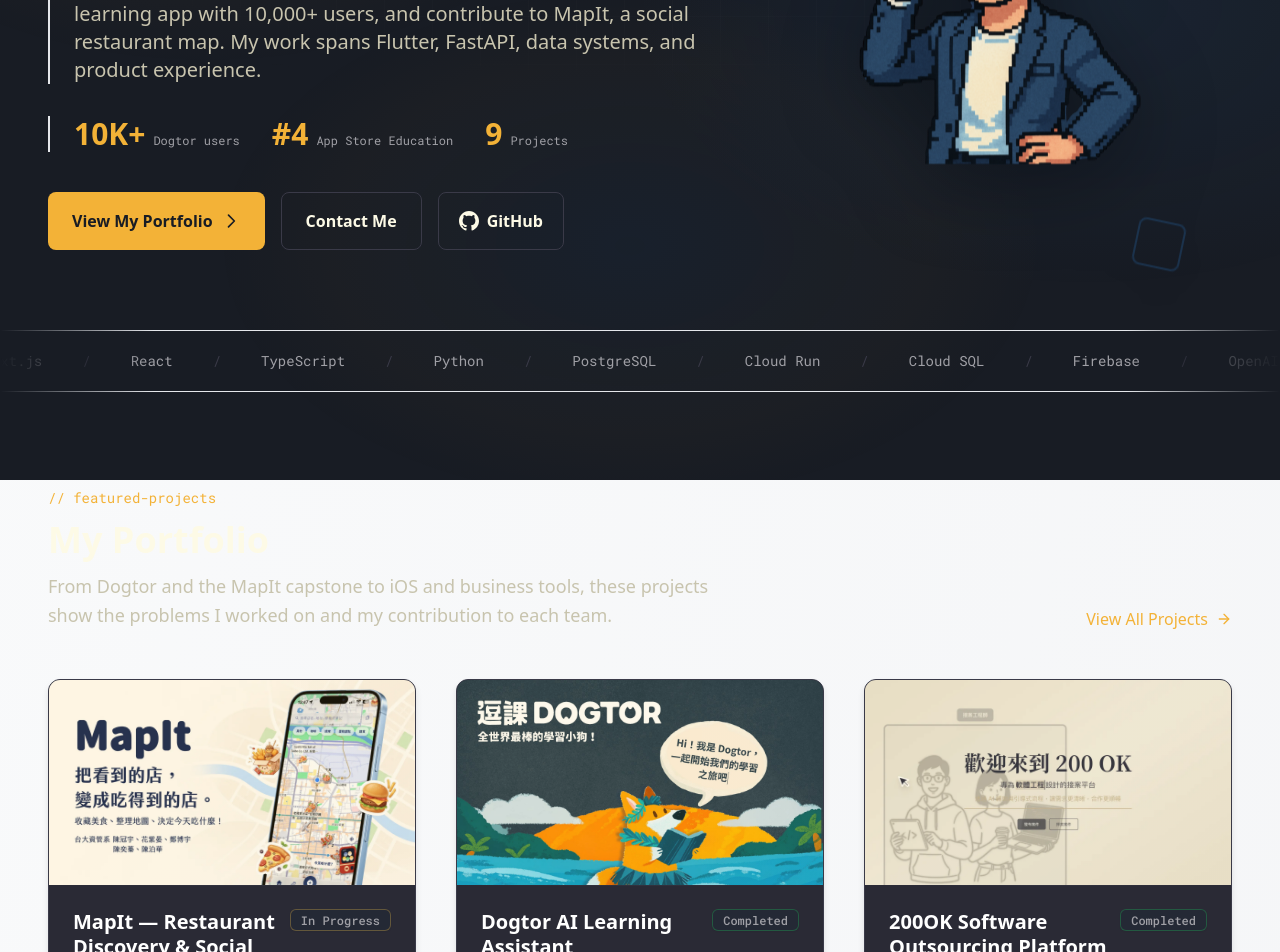
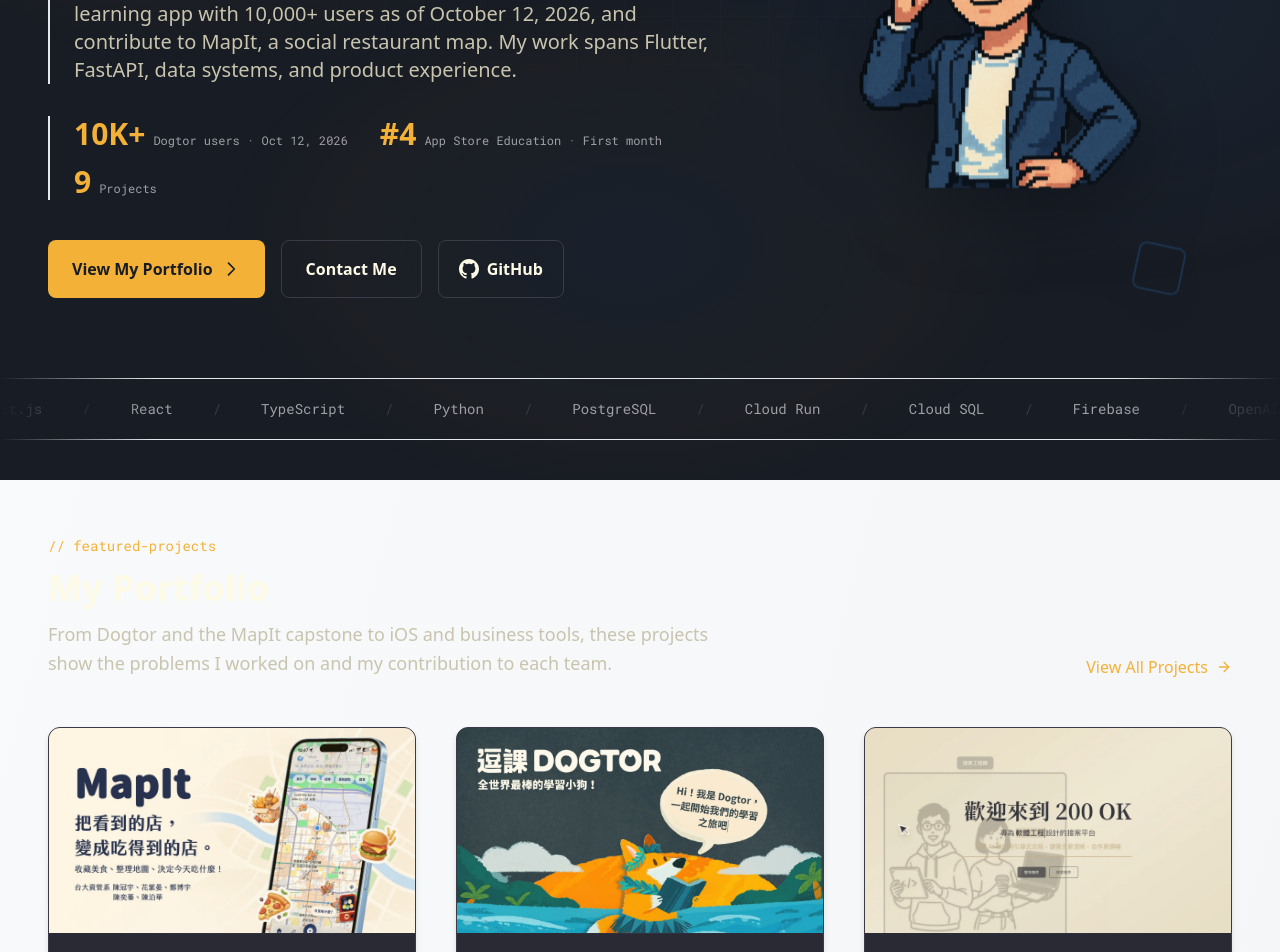
Before and after one commit to pierrechen2001/pierre-portfolio, a Next.js app: page / in a window 1280 px wide. Shown: the part 320-1272 px from the top of the page. Built offline with nearby package versions, Linux system fonts and the light colour scheme.

Commit message:
fix: clarify Dogtor milestones and portfolio project count

```diff
--- a/src/app/page.tsx
+++ b/src/app/page.tsx
@@ -117,8 +117,8 @@
                 {/* Achievement Stats Strip - Mobile */}
                 <div className="flex flex-wrap gap-x-6 gap-y-2">
                   {[
-                    { value: '10K+', label: language === 'zh' ? 'Dogtor 用戶' : 'Dogtor users' },
-                    { value: '#4',   label: language === 'zh' ? 'App Store' : 'App Store' },
+                    { value: '10K+', label: language === 'zh' ? 'Dogtor 用戶 · 2026/10/12' : 'Dogtor users · Oct 12, 2026' },
+                    { value: '#4',   label: language === 'zh' ? 'App Store 教育類 · 上線首月' : 'App Store Education · First month' },
                     { value: String(projects.length), label: language === 'zh' ? '收錄專案' : 'Projects' },
                   ].map(stat => (
                     <div key={stat.value} className="flex items-baseline gap-1.5">
@@ -206,8 +206,8 @@
                 {/* Achievement Stats Strip */}
                 <motion.div variants={staggerItem} className="flex flex-wrap gap-x-8 gap-y-3 pl-6 border-l-2 border-[var(--primary)]/20">
                   {[
-                    { value: '10K+', label: language === 'zh' ? 'Dogtor 用戶' : 'Dogtor users' },
-                    { value: '#4',   label: language === 'zh' ? 'App Store 教育類' : 'App Store Education' },
+                    { value: '10K+', label: language === 'zh' ? 'Dogtor 用戶 · 2026/10/12' : 'Dogtor users · Oct 12, 2026' },
+                    { value: '#4',   label: language === 'zh' ? 'App Store 教育類 · 上線首月' : 'App Store Education · First month' },
                     { value: String(projects.length), label: language === 'zh' ? '收錄專案' : 'Projects' },
                   ].map(stat => (
                     <div key={stat.value} className="flex items-baseline gap-2">
--- a/src/app/projects/ProjectsClient.tsx
+++ b/src/app/projects/ProjectsClient.tsx
@@ -27,7 +27,7 @@
               </h1>
               <div className="backdrop-blur-sm bg-[var(--background)]/50 p-6 rounded-xl shadow-sm max-w-3xl mx-auto mb-16">
                 <p className="text-xl text-gray-300 leading-relaxed">
-                  {t('projects_page_description')}
+                  {t('projects_page_description').replace('{count}', String(projects.length))}
                 </p>
               </div>
             </Reveal>
--- a/src/app/projects/[id]/page.tsx
+++ b/src/app/projects/[id]/page.tsx
@@ -44,7 +44,7 @@
       'Pierre Chen',
       '專案開發',
       '作品集',
-      project.status === 'completed' ? '已完成專案' : '開發中專案'
+      project.status === 'live' ? '已上線，持續迭代優化' : project.status === 'completed' ? '已完成專案' : '開發中專案'
     ],
     authors: [{ name: "Pierre Chen" }],
     openGraph: {
--- a/src/app/projects/page.tsx
+++ b/src/app/projects/page.tsx
@@ -1,9 +1,10 @@
 import { Metadata } from 'next';
 import ProjectsClient from './ProjectsClient';
+import { projects } from '@/data/projects';
 
 export const metadata: Metadata = {
   title: "專案作品集 - 展示我的開發作品",
-  description: "瀏覽 Pierre Chen 的八個開發作品，包括 MapIt 社交餐廳地圖、DOGTOR AI 學習 App、aiPlanner 行事曆及企業系統。",
+  description: `瀏覽 Pierre Chen 的 ${projects.length} 個開發作品，包括 MapIt 社交餐廳地圖、DOGTOR AI 學習 App、aiPlanner 行事曆及企業系統。`,
   keywords: [
     "專案作品集", "開發作品", "AI專案", "App開發", "全端開發",
     "MapIt", "Dogtor", "aiPlanner", "ERP系統", "Flutter", "React", "Next.js"
--- a/src/components/ProjectCard.tsx
+++ b/src/components/ProjectCard.tsx
@@ -5,7 +5,7 @@
 import type { PointerEvent } from 'react';
 import { useLanguage } from '@/contexts/LanguageContext';
 
-type ProjectStatus = 'completed' | 'in-progress' | 'planned';
+type ProjectStatus = 'completed' | 'live' | 'in-progress' | 'planned';
 
 interface Skill {
   name: string;
@@ -109,12 +109,14 @@
 
   const statusColor = {
     completed: 'bg-green-500/20 text-green-400 border border-green-500/30',
+    live: 'bg-green-500/20 text-green-400 border border-green-500/30',
     'in-progress': 'bg-[#F3C14B]/20 text-[#F3C14B] border border-[#F3C14B]/30',
     planned: 'bg-gray-500/20 text-gray-400 border border-gray-500/30',
   };
 
   const statusText = {
     completed: { zh: '已完成', en: 'Completed' },
+    live: { zh: '已上線，持續迭代優化', en: 'Live · Continuously improving' },
     'in-progress': { zh: '進行中', en: 'In Progress' },
     planned: { zh: '計劃中', en: 'Planned' },
   };
@@ -170,7 +172,7 @@
           {/* 裝飾性線條 - Tech Accent */}
           <div className="absolute top-0 left-0 w-full h-[1px] bg-gradient-to-r from-transparent via-[var(--border-color)] to-transparent opacity-50 group-hover:via-primary/50 transition-all duration-500"></div>
 
-          <div className="flex justify-between items-start gap-3 mb-4">
+          <div className="flex flex-wrap justify-between items-start gap-3 mb-4">
             <h3 className="text-xl font-bold text-white group-hover:text-[#F3C14B] transition-colors leading-tight flex-grow">{title[language]}</h3>
             <span className={`badge ${statusColor[status]} font-mono text-xs px-3 py-1.5 rounded md:rounded-md border backdrop-blur-sm flex-shrink-0 whitespace-nowrap shadow-sm`}>
               {statusText[status][language]}
--- a/src/components/ProjectDetailClient.tsx
+++ b/src/components/ProjectDetailClient.tsx
@@ -49,7 +49,7 @@
       zh: string[];
     };
     imageUrl: string;
-    status: 'completed' | 'in-progress' | 'planned';
+    status: 'completed' | 'live' | 'in-progress' | 'planned';
     date: {
       en: string;
       zh: string;
@@ -78,6 +78,7 @@
 
   const statusText = {
     completed: { zh: '已完成', en: 'Completed' },
+    live: { zh: '已上線，持續迭代優化', en: 'Live · Continuously improving' },
     'in-progress': { zh: '進行中', en: 'In Progress' },
     planned: { zh: '計劃中', en: 'Planned' },
   };
@@ -186,7 +187,7 @@
                 <div className="flex flex-wrap justify-center items-center gap-6 text-[var(--foreground-muted)]">
                   <span className="text-lg">{project.date[language]}</span>
                   <span className={`px-4 py-2 rounded-full text-sm font-medium ${
-                    project.status === 'completed'
+                    (project.status === 'completed' || project.status === 'live')
                       ? 'bg-green-500/20 text-green-400 border border-green-500/30'
                       : project.status === 'in-progress'
                       ? 'bg-primary/20 text-primary border border-primary/30'
--- a/src/contexts/LanguageContext.tsx
+++ b/src/contexts/LanguageContext.tsx
@@ -16,7 +16,7 @@
     // 頁面頭部
     'iam': 'I am',
     'fullname': 'Pierre Chen',
-    'description': 'AI application developer and full-stack engineer. I co-build Dogtor, a learning app with 10,000+ users, and contribute to MapIt, a social restaurant map. My work spans Flutter, FastAPI, data systems, and product experience.',
+    'description': 'AI application developer and full-stack engineer. I co-build Dogtor, a learning app with 10,000+ users as of October 12, 2026, and contribute to MapIt, a social restaurant map. My work spans Flutter, FastAPI, data systems, and product experience.',
     'view_portfolio': 'View My Portfolio',
     'contact_me': 'Contact Me',
     'resume': 'Resume',
@@ -46,7 +46,7 @@
     'about_page_title': 'About Me',
     'about_page_description': 'From chemistry research to information management and AI application development, with experience across product, data, and mobile engineering.',
     'who_am_i': 'Who Am I',
-    'about_intro_1': 'Hi, I\'m Pierre. I am an AI Application Developer Intern at Aiii.AI and a co-founder and software engineer building Dogtor. Dogtor has reached 10,000+ users and #4 in App Store Education.',
+    'about_intro_1': 'Hi, I\'m Pierre. I am an AI Application Developer Intern at Aiii.AI and a co-founder and software engineer building Dogtor. As of October 12, 2026, Dogtor has reached 10,000+ users; it ranked #4 in App Store Education in its first month after launch.',
     'about_intro_2': 'My path began in chemistry research and continued into information management. I use that research mindset to map user problems, design data flows, and test product decisions before refining the implementation.',
     'about_intro_3': 'At Akira Dialog Tech, I worked on backend APIs and synthetic-data research. I also contribute to MapIt, an ongoing NTU capstone that turns restaurant links into a social map, and have built client and education tools through Superb Education.',
     'work_experience': 'Work Experience',
@@ -76,7 +76,7 @@
     'dogtor_company': 'SuperB Software Technology — DOGTOR',
     'dogtor_period': 'Apr 2026 - Present',
     'dogtor_description': 'Co-founded Dogtor and built AI features, backend data systems, and the student learning product.',
-    'dogtor_achievement_1': 'Scaled Dogtor to 10,000+ users and 2,600 monthly active users; reached #4 in App Store Education',
+    'dogtor_achievement_1': 'Reached 10,000+ Dogtor users as of October 12, 2026; recorded 2,600 MAU and #4 in App Store Education in the first month after launch',
     'dogtor_achievement_2': 'Owned knowledge-point models, LLM orchestration, event collection, FastAPI APIs, and Cloud Run / Cloud SQL deployment',
     'dogtor_achievement_3': 'Built paid parent analytics that turns learning data into AI-generated weakness analyses and guidance',
 
@@ -104,7 +104,7 @@
 
     // Projects 頁面
     'projects_page_title': 'Projects',
-    'projects_page_description': 'Eight projects spanning AI learning, a social map, mobile apps, business systems, and education tools. Open a project to see the work and implementation.',
+    'projects_page_description': '{count} projects spanning AI learning, a social map, mobile apps, business systems, and education tools. Open a project to see the work and implementation.',
     'all_projects': 'All Projects',
     'featured_projects': 'Featured Projects',
     'project_details': 'Project Details',
@@ -164,7 +164,7 @@
     // 頁面頭部
     'iam': '我是',
     'fullname': 'Pierre Chen',
-    'description': '我在 Aiii.AI 擔任 AI 應用開發實習生，也參與 Dogtor 與 MapIt 的產品開發。Dogtor 累積超過 10,000 位用戶；我的工作涵蓋 Flutter、FastAPI、資料系統與產品體驗。',
+    'description': '我在 Aiii.AI 擔任 AI 應用開發實習生，也參與 Dogtor 與 MapIt 的產品開發。截至 2026 年 10 月 12 日，Dogtor 累積超過 10,000 位用戶；我的工作涵蓋 Flutter、FastAPI、資料系統與產品體驗。',
     'view_portfolio': '查看我的作品',
     'contact_me': '聯繫我',
     'resume': '履歷',
@@ -194,7 +194,7 @@
     'about_page_title': '關於我',
     'about_page_description': '從化學研究轉向資訊管理與 AI 應用開發，累積產品、資料與行動端的實作經驗。',
     'who_am_i': '我是誰',
-    'about_intro_1': '嗨，我是 Pierre，目前在 Aiii.AI 擔任 AI 應用開發實習生，也是 Dogtor 的共同創辦人與軟體工程師。Dogtor 已累積超過 10,000 位用戶，曾登上 App Store 教育類第 4 名。',
+    'about_intro_1': '嗨，我是 Pierre，目前在 Aiii.AI 擔任 AI 應用開發實習生，也是 Dogtor 的共同創辦人與軟體工程師。截至 2026 年 10 月 12 日，Dogtor 已累積超過 10,000 位用戶；上線首月登上 App Store 教育類第 4 名。',
     'about_intro_2': '我從化學研究走進資訊管理。研究訓練讓我習慣先釐清問題、整理資料流程，再設計系統並反覆驗證產品決策。',
     'about_intro_3': '曾在皓談心理科技投入後端 API 與合成資料研究；目前也參與 MapIt 臺大資管專題，把餐廳連結轉成可與好友分享的地圖收藏，並透過精湛教育開發客戶與教學工具。',
     'work_experience': '工作經歷',
@@ -224,7 +224,7 @@
     'dogtor_company': 'SuperB Software Technology — DOGTOR 逗課',
     'dogtor_period': '2026年4月 - 現在',
     'dogtor_description': '共同創辦 Dogtor，開發 AI 功能、後端資料系統與學生學習產品。',
-    'dogtor_achievement_1': 'Dogtor 累積超過 10,000 位用戶、每月 2,600 位活躍用戶，曾登上 App Store 教育類第 4 名',
+    'dogtor_achievement_1': '截至 2026 年 10 月 12 日，Dogtor 累積超過 10,000 位用戶；上線首月達到 2,600 MAU，並登上 App Store 教育類第 4 名',
     'dogtor_achievement_2': '負責知識點模型、LLM 編排、事件蒐集、FastAPI API，以及 Cloud Run／Cloud SQL 部署',
     'dogtor_achievement_3': '開發付費家長分析功能，將學習資料轉成 AI 弱點分析與個人化建議',
 
@@ -252,7 +252,7 @@
 
     // Projects 頁面
     'projects_page_title': '專案作品',
-    'projects_page_description': '收錄八個 AI 學習、社交地圖、行動應用、企業系統與教育工具專案。點進作品查看開發內容與實作方式。',
+    'projects_page_description': '收錄 {count} 個 AI 學習、社交地圖、行動應用、企業系統與教育工具專案。點進作品查看開發內容與實作方式。',
     'all_projects': '所有專案',
     'featured_projects': '精選專案',
     'project_details': '專案詳情',
--- a/src/data/projects.ts
+++ b/src/data/projects.ts
@@ -23,7 +23,7 @@
     zh: string[];
   };
   imageUrl: string;
-  status: 'completed' | 'in-progress' | 'planned';
+  status: 'completed' | 'live' | 'in-progress' | 'planned';
   date: {
     en: string;
     zh: string;
@@ -150,19 +150,19 @@
       zh: 'DOGTOR 逗課 AI 學習軟體'
     },
     description: {
-      en: 'An AI learning companion that helps students keep a study rhythm through practice and feedback; co-built for 10,000+ users.',
-      zh: '從補教現場出發的 AI 學伴，透過練習與即時回饋幫學生維持學習節奏；共同打造並累積超過 10,000 位用戶。'
+      en: 'An AI learning companion that helps students keep a study rhythm through practice and feedback; co-built for 10,000+ users as of October 12, 2026.',
+      zh: '從補教現場出發的 AI 學伴，透過練習與即時回饋幫學生維持學習節奏；共同打造，截至 2026 年 10 月 12 日累積超過 10,000 位用戶。'
     },
     fullDescription: {
       en: `
-        Dogtor (逗課) is an AI learning app for secondary-school students. It combines question practice, error tracking, learning progress, and personalized guidance. The product has reached 10,000+ users and 2,600 monthly active users, and ranked #4 in App Store Education.
+        Dogtor (逗課) is an AI learning app for secondary-school students. It combines question practice, error tracking, learning progress, and personalized guidance. As of October 12, 2026, the product has reached 10,000+ users. In its first month after launch, it reached 2,600 monthly active users and ranked #4 in App Store Education.
 
         As a co-founder and software engineer, I owned the AI feature lifecycle and much of the production backend and data work: knowledge-point modeling, LLM orchestration, event collection, FastAPI APIs, and deployment on Cloud Run and Cloud SQL.
 
         I also built paid parent analytics that turns student answers, incorrect choices, and knowledge-point performance into AI-generated weakness analyses and personalized guidance.
       `,
       zh: `
-        Dogtor（逗課）是為國高中生設計的 AI 學習 App，整合題目練習、錯題追蹤、學習進度與個人化建議。產品已累積超過 10,000 位用戶、每月 2,600 位活躍用戶，曾登上 App Store 教育類第 4 名。
+        Dogtor（逗課）是為國高中生設計的 AI 學習 App，整合題目練習、錯題追蹤、學習進度與個人化建議。截至 2026 年 10 月 12 日，產品已累積超過 10,000 位用戶；上線首月達到 2,600 位月活躍用戶（MAU），並登上 App Store 教育類第 4 名。
 
         作為共同創辦人與軟體工程師，我負責 AI 功能生命週期，以及大部分正式環境的後端與資料工作，包括知識點建模、LLM 編排、事件蒐集、FastAPI API，以及 Cloud Run 和 Cloud SQL 部署。
 
@@ -184,7 +184,7 @@
       en: ['Practice questions', 'Get feedback and explanations', 'Track mistakes by knowledge point', 'Practice weaker areas', 'Review progress and parent insights'],
       zh: ['練習題目', '查看回饋與解題說明', '依知識點累積錯題', '針對弱點再練習', '查看進度與家長分析']
     },
-    status: 'completed',
+    status: 'live',
     date: {
       en: '2025 - Present',
       zh: '2025年 - 現在'
@@ -250,7 +250,7 @@
         },
         {
           title: 'App Store Launch',
-          description: 'Successfully launched on App Store, ranked #4 in Education category.',
+          description: 'Launched on the App Store and ranked #4 in Education in its first month.',
           type: 'achievement',
           icon: 'trophy'
         }
@@ -282,7 +282,7 @@
         },
         {
           title: 'App Store 上架',
-          description: '成功上架 App Store，教育類排名第 4 名。',
+          description: '成功上架 App Store，上線首月登上教育類第 4 名。',
           type: 'achievement',
           icon: 'trophy'
         }
```
